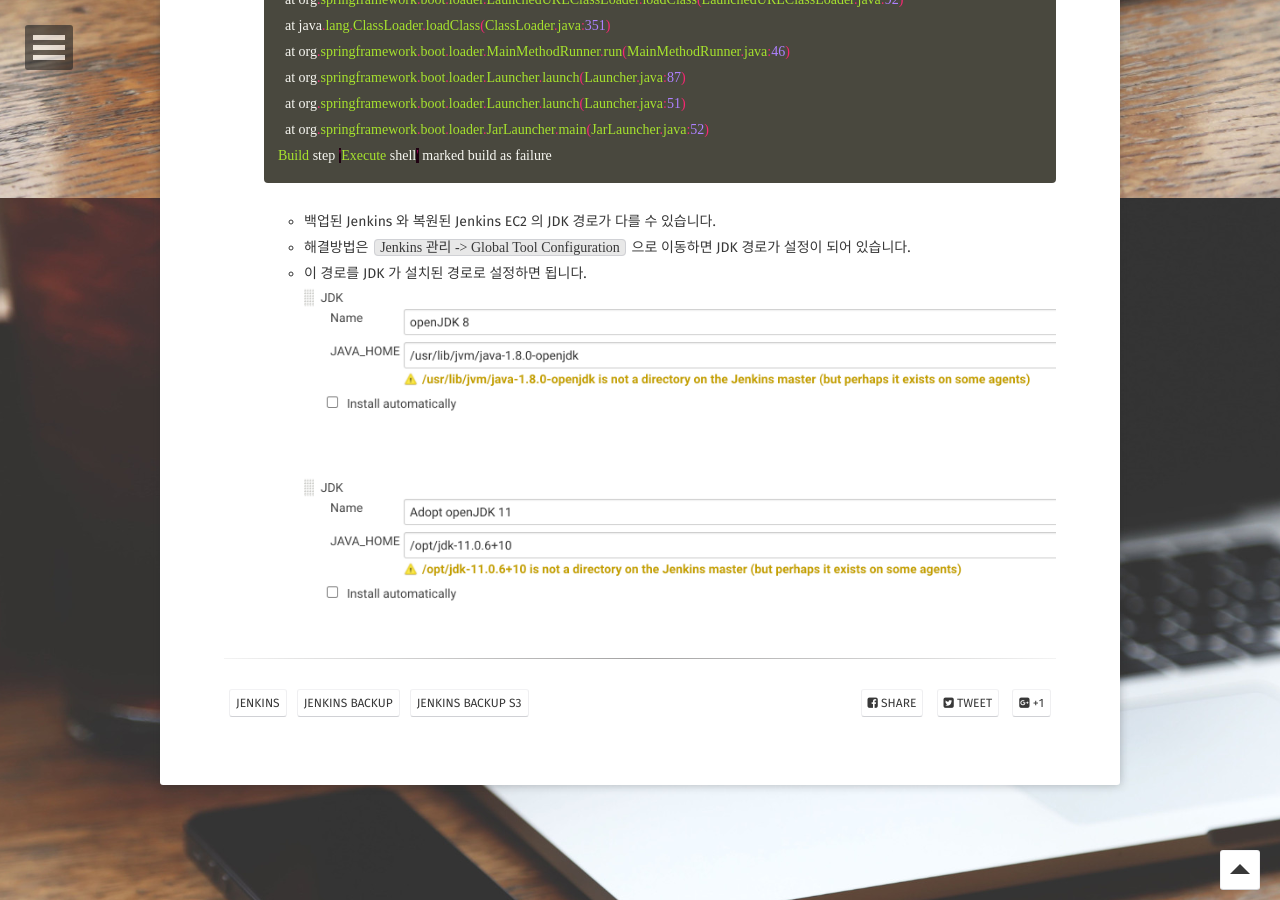
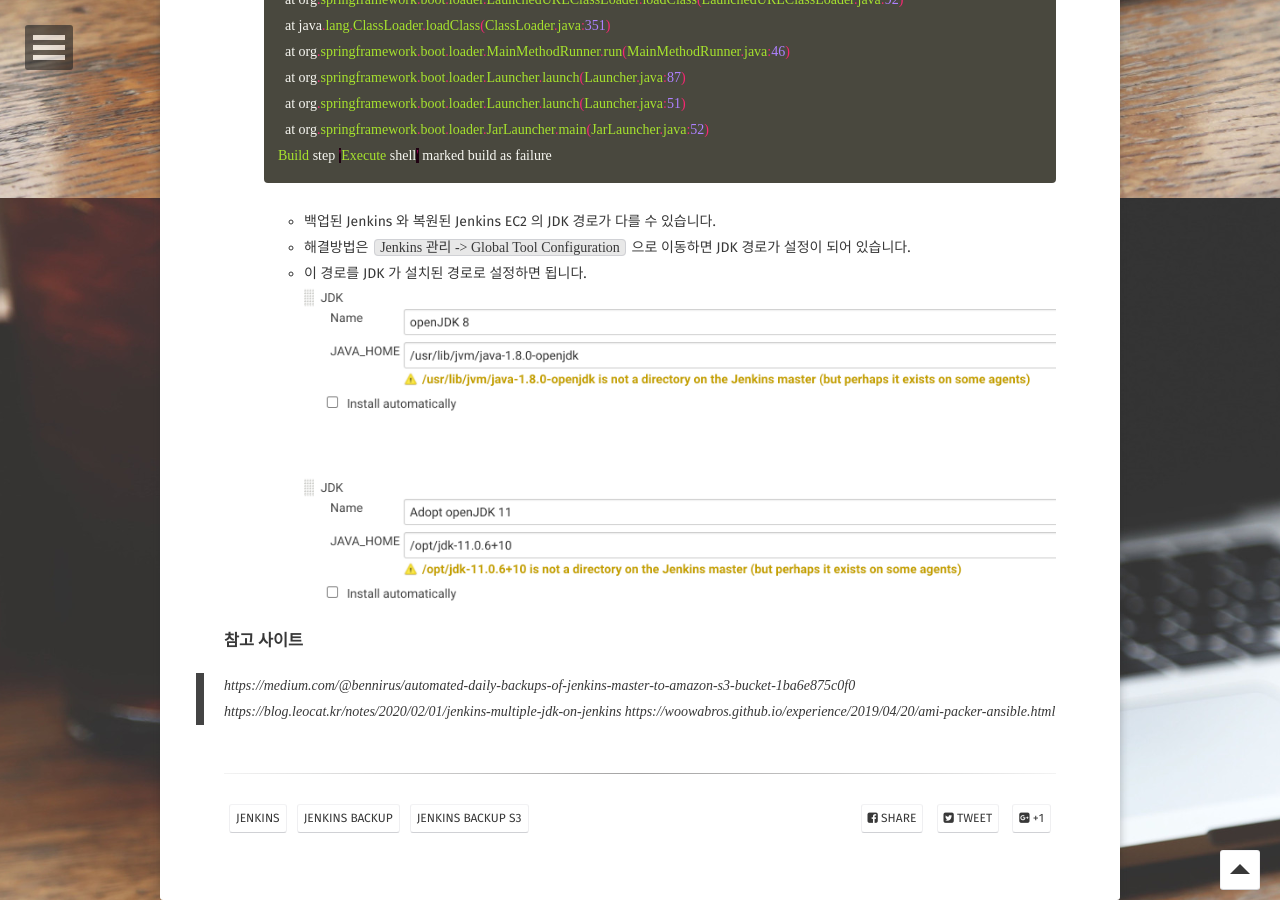
Before and after one commit to mayaul/mayaul.github.io, a Jekyll site: the page built from _posts/2021-01-01-jenkins-backup-with-s3.md, in a window 1280 px wide and 900 px high, scrolled down 6102 px. Built offline with Jekyll 4.4.1, drawn with Linux system fonts in a browser that asks for light colours; some web fonts are replaced; comment, search, counter and statistics services are not loaded.

Commit message:
jenkins backup

```diff
--- a/_posts/2021-01-01-jenkins-backup-with-s3.md
+++ b/_posts/2021-01-01-jenkins-backup-with-s3.md
@@ -31,7 +31,7 @@ tag:
 3. S3 설정을 이용해서, 최근 7일에 대한 파일만 남기도록 설정을 합니다.
 
 #### 복구를 진행하는 방식
-1. 저는 [Packer](https://woowabros.github.io/experience/2019/04/20/ami-packer-ansible.html) 를 이용해서 AMI 를 만들었습니다.
+1. 저는 [Packer](https://www.packer.io/) 를 이용해서 AMI 를 만들었습니다.
     - 회사의 표준 AMI 에 Jenkins 를 설치를 하고 설정을 한다음에 AMI로 만들었습니다.
     - 이렇게 하면 Jenkins 에 문제가 생겼을때 만든 AMI 를 이용해서 바로 EC2를 만들고, 백업된 tar 파일을 이용해서 압축만 풀면 바로 복구가 가능합니다.
 2. Jenkins EC2 까지 없어졌다면, 1번에서 만든 AMI 를 이용해서 EC2를 생성을 합니다.
@@ -147,3 +147,8 @@ Build step 'Execute shell' marked build as failure
     - 해결방법은 `Jenkins 관리 -> Global Tool Configuration` 으로 이동하면 JDK 경로가 설정이 되어 있습니다.
     - 이 경로를 JDK 가 설치된 경로로 설정하면 됩니다.
 ![!JDK configuration](/assets/img/posts/jenkins/jenkins_6.png)
+
+### 참고 사이트
+> https://medium.com/@bennirus/automated-daily-backups-of-jenkins-master-to-amazon-s3-bucket-1ba6e875c0f0
+> https://blog.leocat.kr/notes/2020/02/01/jenkins-multiple-jdk-on-jenkins
+> https://woowabros.github.io/experience/2019/04/20/ami-packer-ansible.html
```
